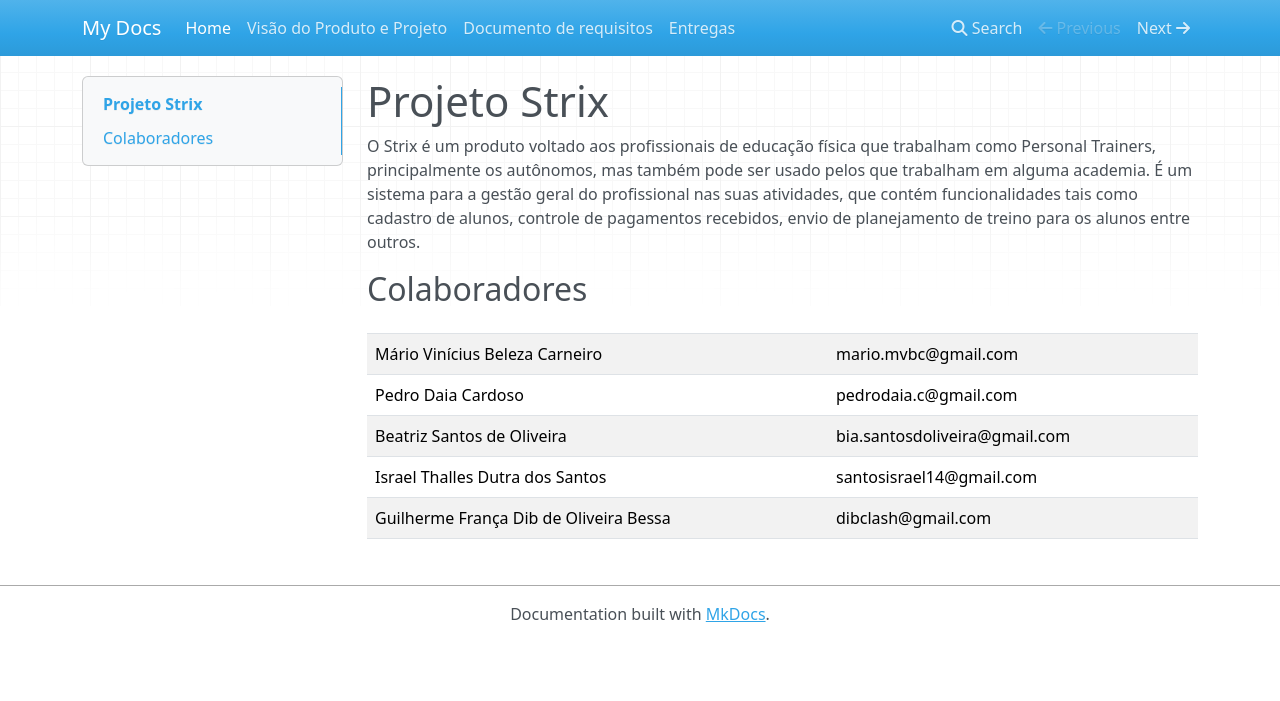
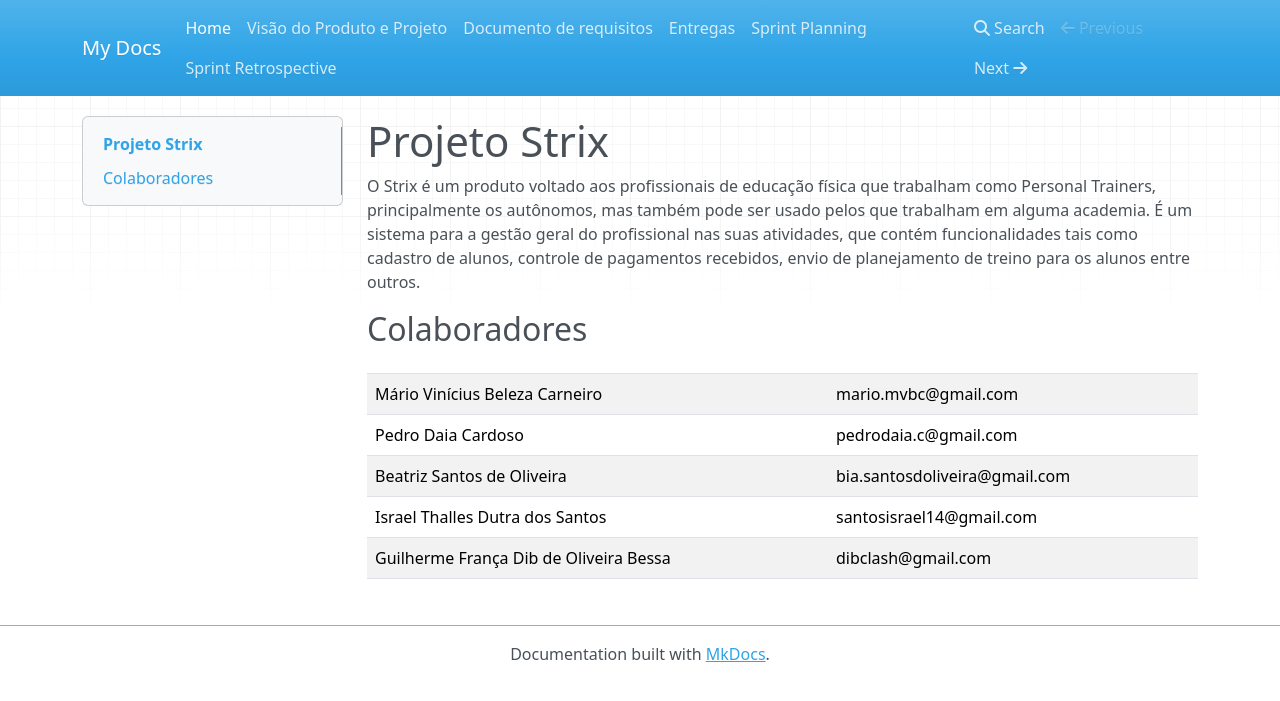
Before and after one commit to mdsreq-fga-unb/2022.2-Strix, an MkDocs documentation site: the page built from documentation/docs/index.md, in a window 1280 px wide. Shown: the top 701 px of the page. Built offline with MkDocs 1.6.1, drawn with Linux system fonts in a browser that asks for light colours; nearby versions of some CDN libraries.

Commit message:
Adicionando sprint planning e sprint retrospective no mkdocs.yml

```diff
--- a/documentation/mkdocs.yml
+++ b/documentation/mkdocs.yml
@@ -4,3 +4,5 @@ nav:
   - Visão do Produto e Projeto: visao_do_produto.md
   - Documento de requisitos: documento_de_requisitos.md
   - Entregas: entregas.md
+  - Sprint Planning: sprint_planning.md
+  - Sprint Retrospective: sprint_retrospective.md
```
